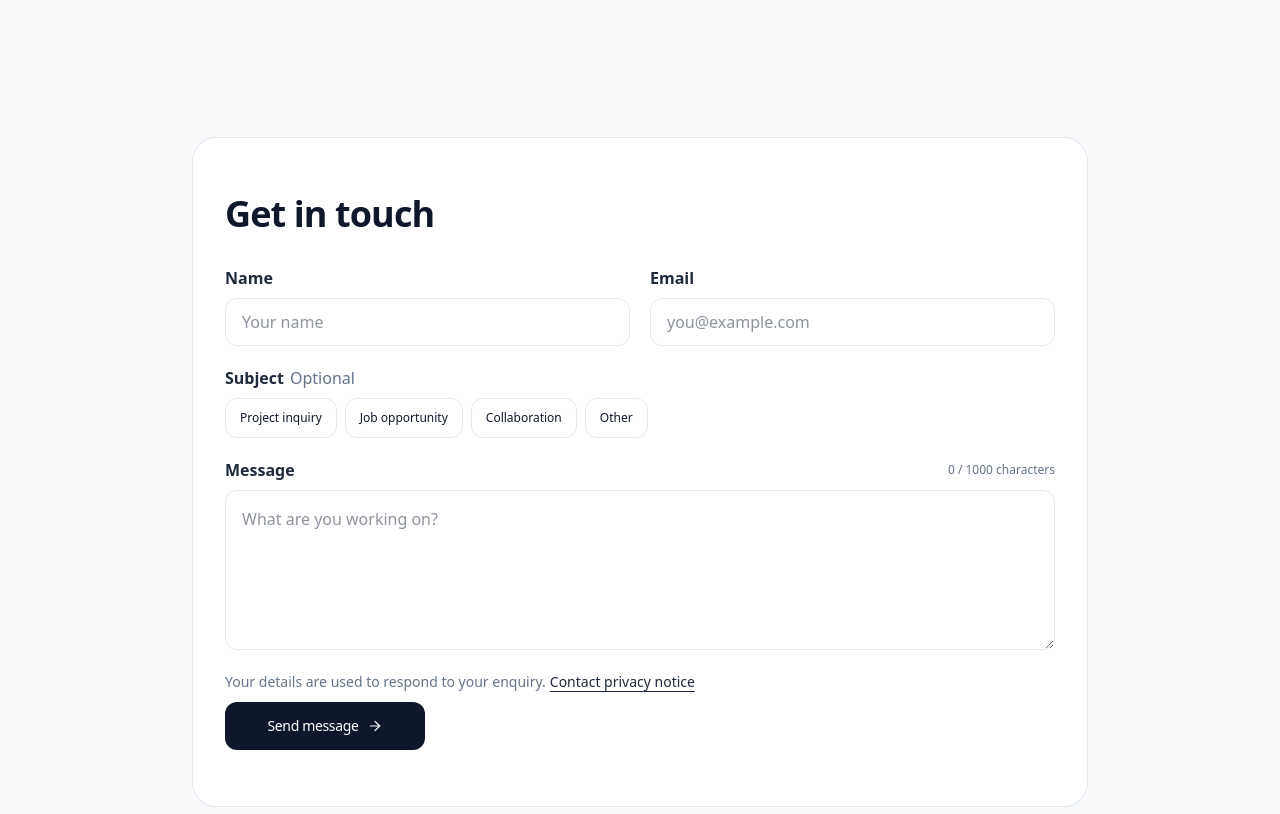
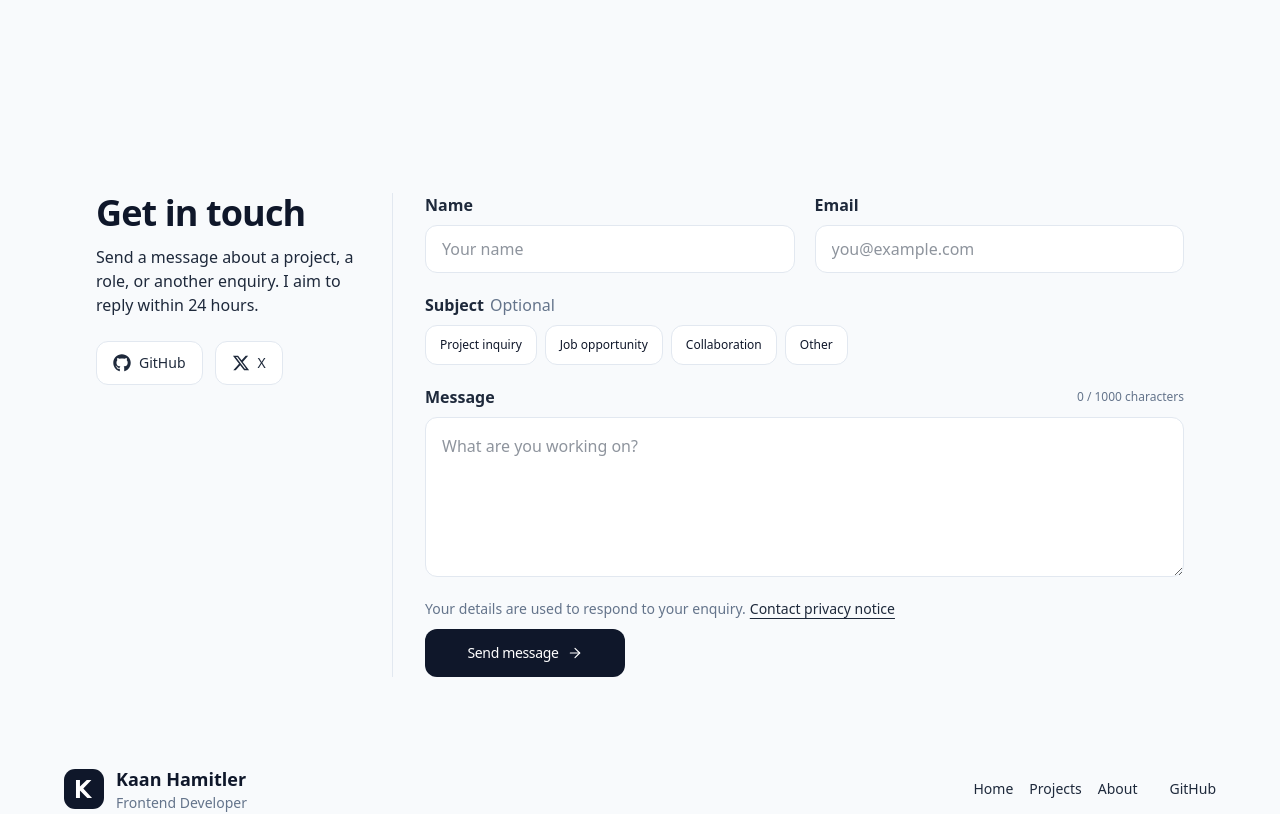
Before and after one commit to Kaan-Developer/Portfolio, a React (Vite) app: page / in a window 1280 px wide. Shown: the part 2040-2854 px from the top of the page. Built offline with nearby package versions, Linux system fonts and the light colour scheme.

Commit message:
Add contact social links and align section divider

```diff
--- a/src/components/sections/Contact.tsx
+++ b/src/components/sections/Contact.tsx
@@ -1,14 +1,12 @@
-import { ArrowUpRight, ArrowRight, Copy, Check } from "lucide-react";
+import { ArrowRight } from "lucide-react";
 import clsx from "clsx";
-import Reveal from "../ui/Reveal";
-import Contactİmage from "../../assets/images/Contactİmage.png";
 
-import { socialLinks } from "../../data/socialLinks";
 import { useSite } from "../../hooks/useSite";
 
-import { useEffect, useState } from "react";
+import { useState } from "react";
 
 import Select from "../ui/Select";
+import SocialMedia from "../ui/SocialMedia";
 
 import { getSupabase } from "../../lib/supabase";
 
@@ -17,9 +15,6 @@ const Contact = () => {
   const { contact } = site;
   const { form } = contact;
 
-  const [copyState, setCopyState] = useState<
-    "idle" | "copying" | "copied" | "error"
-  >("idle");
   const [message, setMessage] = useState("");
   const [selectedSubject, setSelectedSubject] = useState("");
   const [submitState, setSubmitState] = useState<
@@ -32,24 +27,6 @@ const Contact = () => {
       setMessage(text);
     } else {
       setMessage(text.slice(0, 1000));
-    }
-  };
-
-  useEffect(() => {
-    if (copyState !== "copied") return;
-
-    const timeout = setTimeout(() => setCopyState("idle"), 2000);
-    return () => clearTimeout(timeout);
-  }, [copyState]);
-
-  const handleCopy = async () => {
-    setCopyState("copying");
-
-    try {
-      await navigator.clipboard.writeText(contact.email);
-      setCopyState("copied");
-    } catch {
-      setCopyState("error");
     }
   };
 
@@ -108,20 +85,20 @@ const Contact = () => {
   };
 
   return (
-    <section
-      id="contact"
-      className="mt-6"
-    >
-      <div className="w-full max-w-4xl mx-auto rounded-2xl border border-border bg-white">
+    <section id="contact" className="mt-6">
+      <div className="grid grid-cols-1 gap-8 px-5 py-6 sm:px-6 lg:grid-cols-[1fr_3fr] lg:px-8 lg:py-14">
+        <div className="min-w-0">
+          <h2 className="mb-3 font-display text-3xl md:text-4xl font-semibold tracking-tight text-black">
+            {contact.title}
+          </h2>
+          <p>{contact.description}</p>
+          <SocialMedia />
+        </div>
         <form
           onSubmit={handleSubmit}
-          className="relative w-full min-w-0 gap-8 px-5 py-6 sm:px-6 lg:px-8 lg:py-14"
+          className="w-full min-w-0 gap-8 border-t border-border pt-8 lg:border-t-0 lg:border-l lg:pt-0 lg:pl-8"
         >
           <div className="flex min-w-0 flex-col gap-5">
-
-            <h2 className="mb-3 font-display text-3xl md:text-4xl font-semibold tracking-tight text-black">
-              {contact.title}
-            </h2>
 
             <input
               type="text"
@@ -246,7 +223,10 @@ const Contact = () => {
                   className="font-medium text-sm text-ink underline underline-offset-4 hover:text-primary focus-visible:outline-2 focus-visible:outline-offset-4 focus-visible:outline-primary"
                 >
                   {form.privacyTitle}
-                  <span className="sr-only"> {site.accessibility.opensInNewTab}</span>
+                  <span className="sr-only">
+                    {" "}
+                    {site.accessibility.opensInNewTab}
+                  </span>
                 </a>
               </div>
 
@@ -267,7 +247,7 @@ const Contact = () => {
               </button>
             </div>
           </div>
-                  </form>
+        </form>
       </div>
     </section>
   );
--- /dev/null
+++ b/src/components/ui/SocialMedia.tsx
@@ -0,0 +1,29 @@
+import { socialLinks } from "../../data/socialLinks";
+import { useSite } from "../../hooks/useSite";
+
+const SocialMedia = () => {
+  const site = useSite();
+
+  return (
+    <nav
+      aria-label={site.accessibility.contactNavigation}
+      className="mt-6 flex flex-wrap gap-3"
+    >
+      {socialLinks.map(({ name, href, icon: Icon }) => (
+        <a
+          key={name}
+          href={href}
+          target="_blank"
+          rel="noopener noreferrer"
+          className="inline-flex min-h-11 items-center justify-center gap-2 rounded-md border border-border bg-white px-4 text-sm font-medium text-ink transition-colors hover:border-border-strong hover:bg-primary-light hover:text-primary focus-visible:outline-2 focus-visible:outline-offset-4 focus-visible:outline-primary"
+        >
+          <Icon size={18} aria-hidden="true" />
+          {name}
+          <span className="sr-only"> {site.accessibility.opensInNewTab}</span>
+        </a>
+      ))}
+    </nav>
+  );
+};
+
+export default SocialMedia;
```
